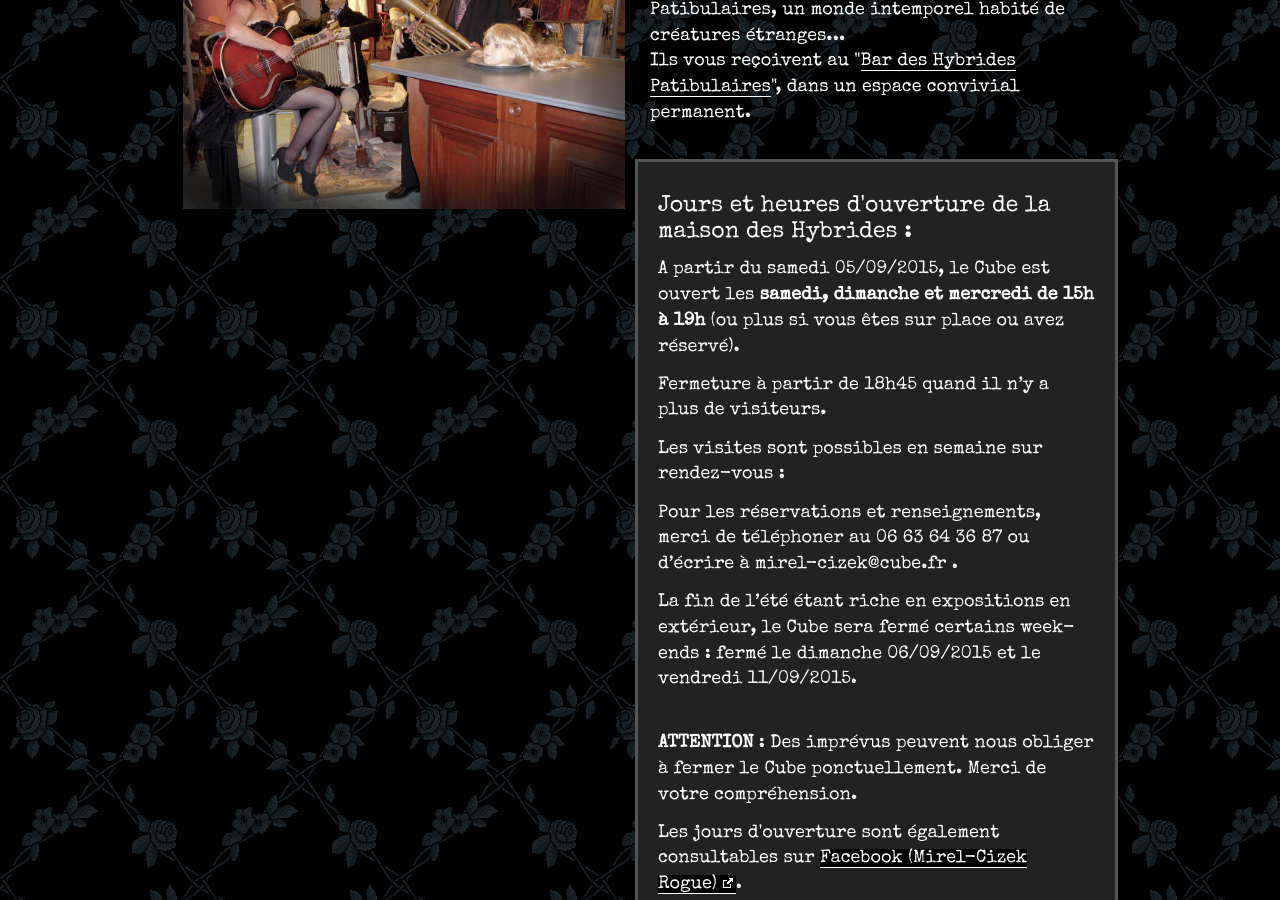
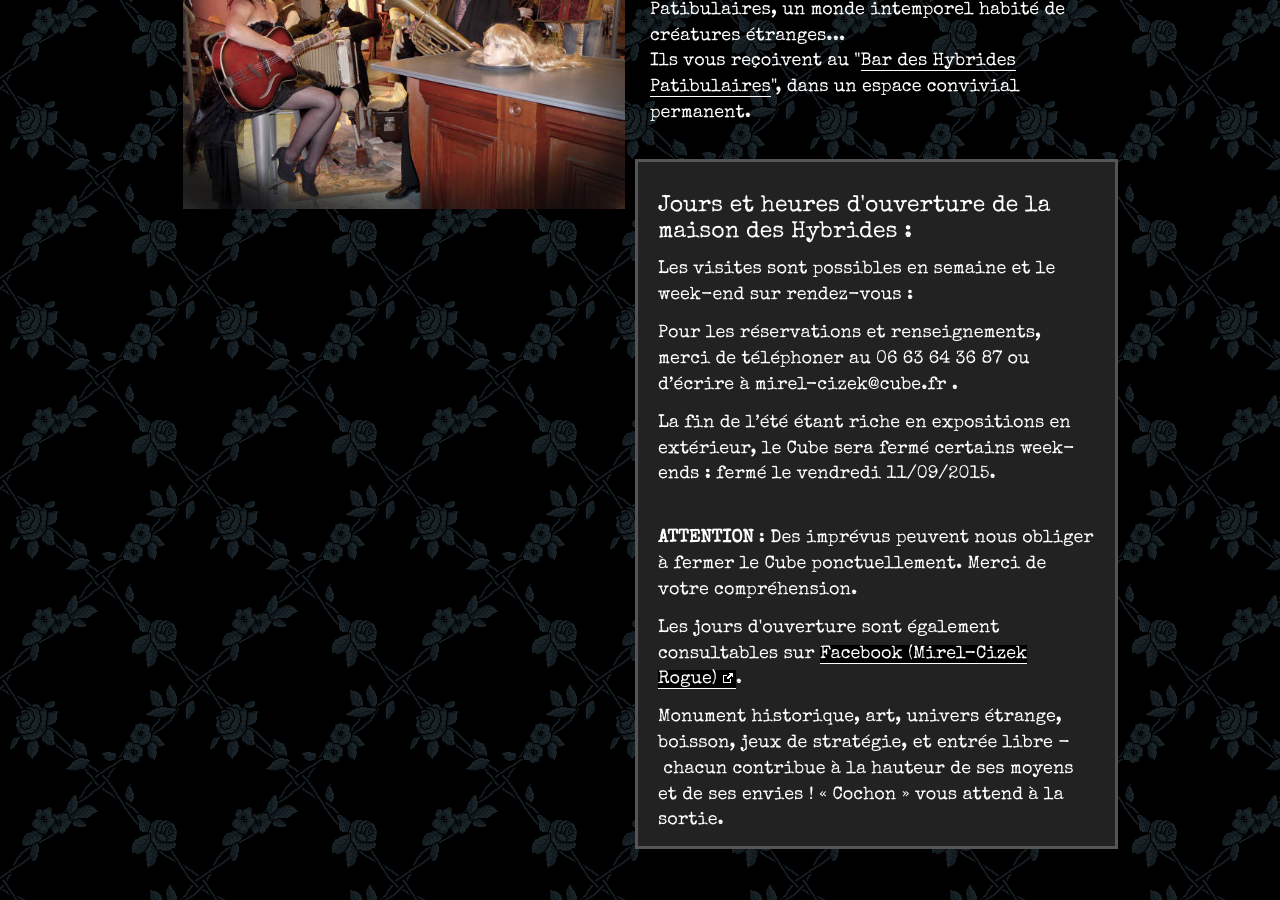
Before and after one commit to le-cube/le-cube.github.io, a Jekyll site: the page built from index.html, in a window 1280 px wide and 900 px high, scrolled down 317 px. Built offline with Jekyll 4.4.1, drawn with Linux system fonts in a browser that asks for light colours.

Commit message:
Update _horaires.html

```diff
--- a/_includes/_horaires.html
+++ b/_includes/_horaires.html
@@ -1,18 +1,15 @@
 <div class="row">
     <div class="col-md-12 horaires">
         <h4>Jours et heures d'ouverture de la maison des Hybrides :</h4>
-        <p>A partir du samedi 05/09/2015, le Cube est ouvert les <strong>samedi, dimanche et mercredi
-de 15h à 19h</strong> (ou plus si vous êtes sur place ou avez réservé). </p>
-<p></p>Fermeture à partir de 18h45 quand il n’y a plus de visiteurs. </p>
 
-<p>Les visites sont possibles en semaine sur rendez-vous :</p>
+<p>Les visites sont possibles en semaine et le week-end sur rendez-vous :</p>
 
 <p>Pour les réservations et renseignements, merci de téléphoner au 06 63 64 36 87
 ou d’écrire à mirel-cizek@cube.fr .</p>
 
 
 <p>La fin de l’été étant riche en expositions en extérieur, le Cube sera fermé certains
-week-ends : fermé le dimanche 06/09/2015 et le vendredi 11/09/2015. </p>
+week-ends : fermé le vendredi 11/09/2015. </p>
 
 <p> <br><strong>ATTENTION</strong> : Des imprévus peuvent nous obliger à fermer le Cube ponctuellement.
 						   Merci de votre compréhension.</p>
```
